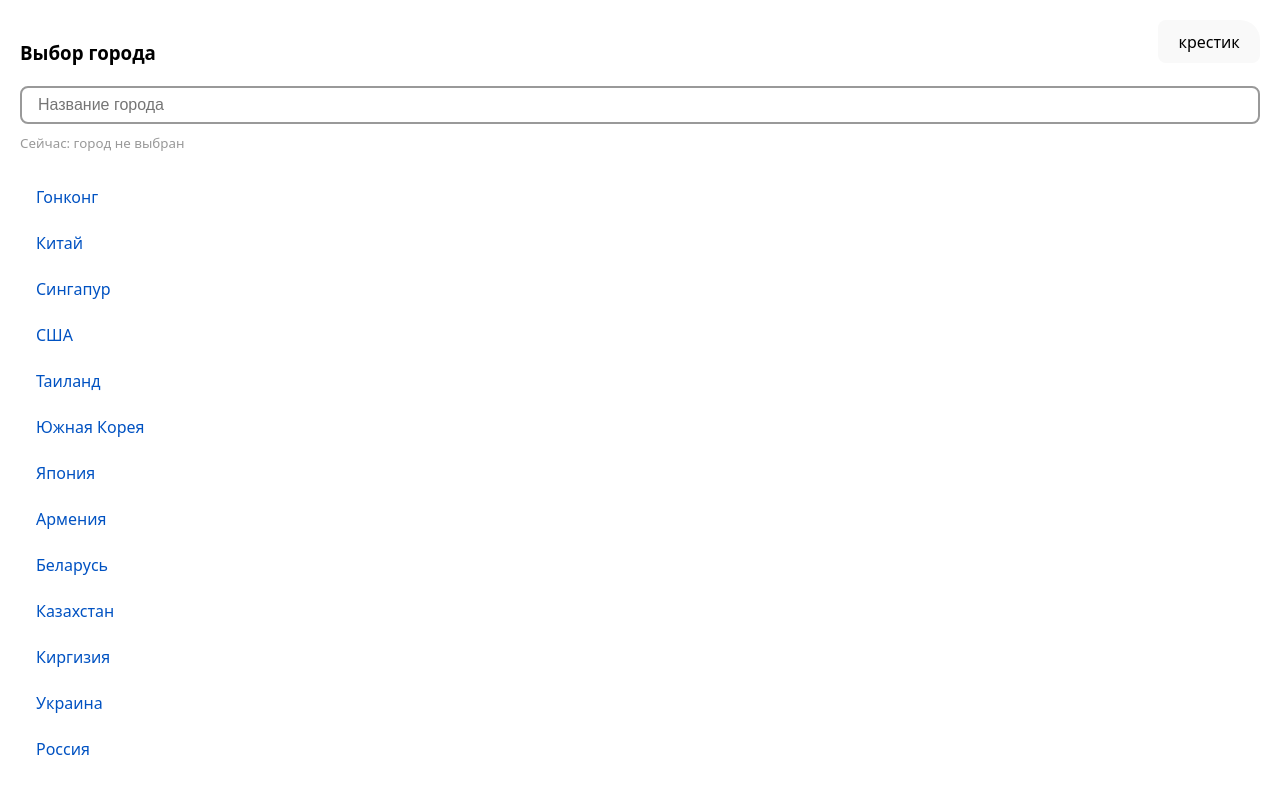
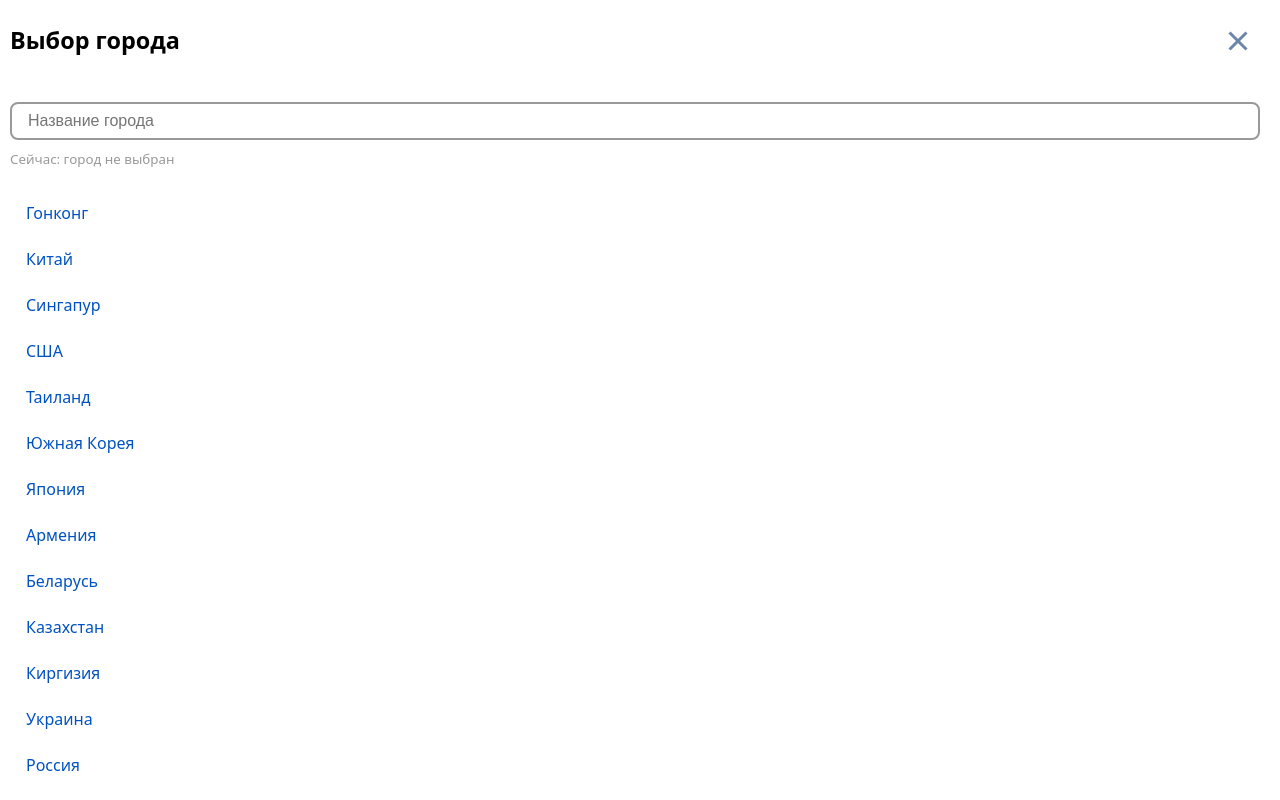
Before and after one commit to Natashkaf/farpost-test, a React (Vite) app: page / in a window 1280 px wide. Both pictures are taken after a click on the button "Выбрать город". Built offline with nearby package versions, Linux system fonts and the light colour scheme.

Commit message:
на css написан крестик для закрытия модального окна

```diff
--- a/src/pages/mobile-step-city-0.css
+++ b/src/pages/mobile-step-city-0.css
@@ -34,23 +34,24 @@
 .modalHeader{
     display: flex;
     flex-direction: row;
-    align-items: flex-start;
+    align-items: center;
     justify-content: space-between;
     color:black;
+    margin-bottom: 20px;
+    font-size: 20px;
 }
 .modalContent{
     background: white;
     width: 100%;
     max-height: 100vh;
-    border-radius: 20px 20px 0 0;
     display: flex;
     flex-direction: column;
     overflow: hidden;
 }
 .modalOverlay{
     position: fixed;
-    top: 20px;
-    left: 20px;
+    top: 0;
+    left: 10px;
     right: 20px;
     bottom: 0;
     background-color: white;
@@ -91,3 +92,39 @@
     margin-top: 10px;
 
 }
+.backButton{
+    background-color: white;
+    color:rgba(0, 82, 194, 1);
+    border:none;
+    text-align: left;
+    width:90px;
+    font-size:16px;
+    padding: 8px 16px;
+    margin:10px 0;
+}
+.cross{
+    width: 44px;
+    height: 44px;
+    border: none;
+    background: none;
+    position: relative;
+    cursor: pointer;
+    content: ' ';
+    padding: 0;
+}
+.cross:after, .cross:before {
+    position: absolute;
+    content: '';
+    width: 24px;
+    height: 3px;
+    background-color: rgba(108, 133, 168, 1);
+    top:50%;
+    left:50%;
+}
+.cross::before {
+    transform: translate(-50%, -50%) rotate(45deg);
+}
+
+.cross::after {
+    transform: translate(-50%, -50%) rotate(-45deg);
+}
--- a/src/pages/mobile-step-city-0.jsx
+++ b/src/pages/mobile-step-city-0.jsx
@@ -135,7 +135,7 @@ function CitySelector(){
                 <div className="modalContent">
                     <div className="modalHeader">
                         <h3> Выбор города </h3>
-                        <button onClick={()=>setModalOpen(false)}>крестик</button>
+                        <button className='cross' onClick={()=>setModalOpen(false)}></button>
                     </div>
                         <input
                             type="text"
```
